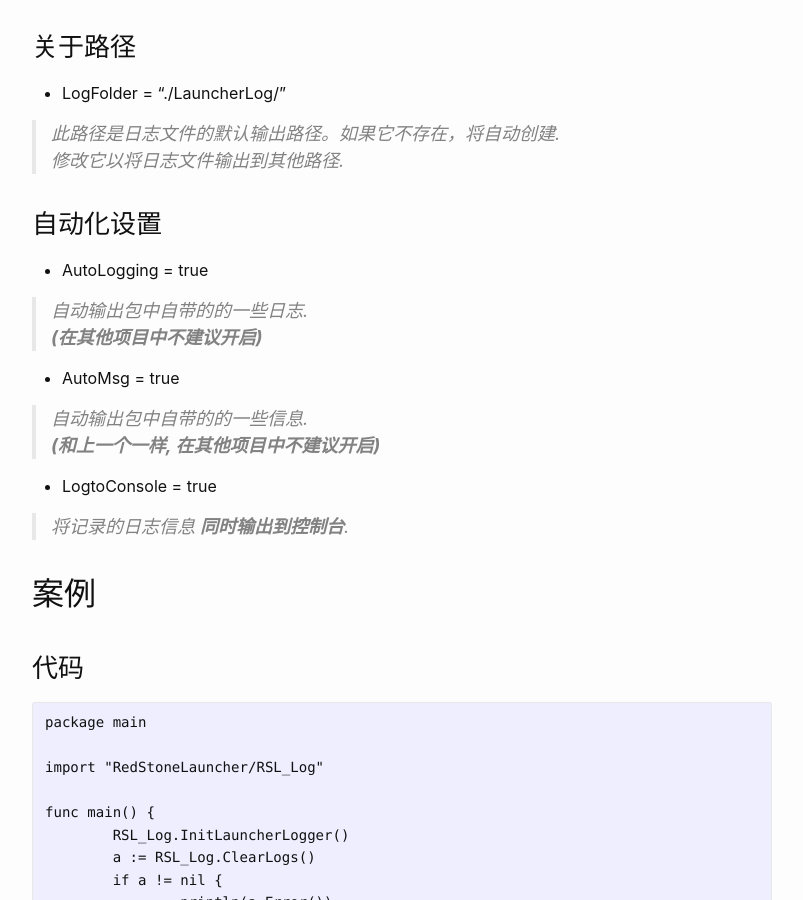
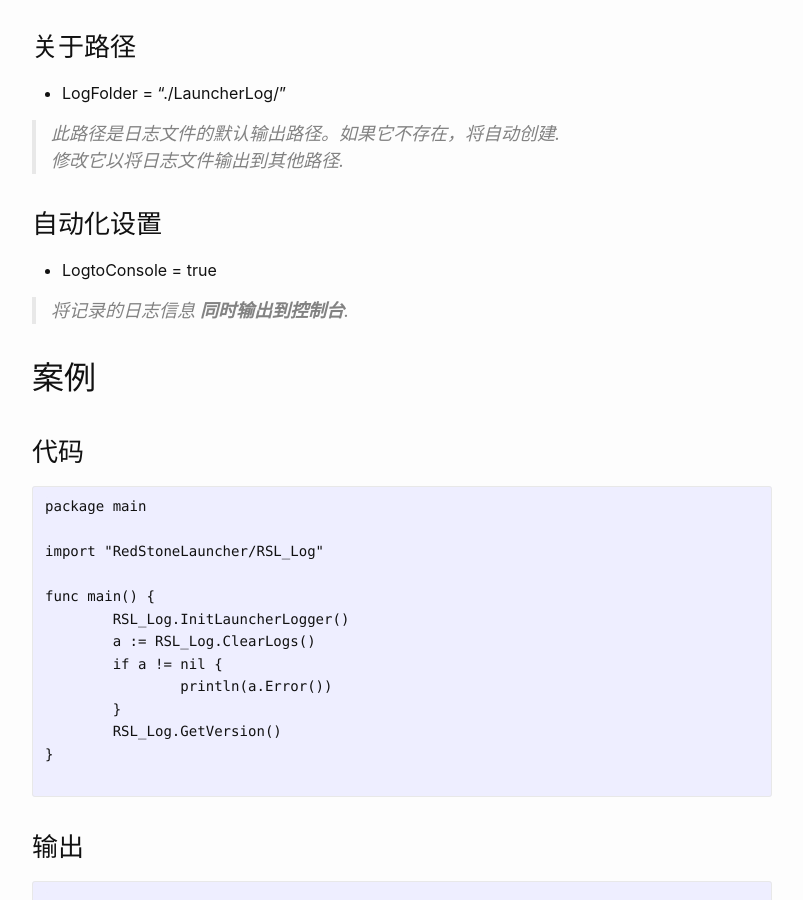
Before and after one commit to TimeOoout/TimeOoout.github.io, a Jekyll site: the page built from _posts/2022-10-19-RSL_ Log-中文文档.md, in a window 1280 px wide and 900 px high, scrolled down 1688 px. Shown: the whole window, without its empty margins (238-1041 px from the left). Built offline with Jekyll 4.4.1, drawn with Linux system fonts in a browser that asks for light colours.

Commit message:
Update - RSL_Log

```diff
--- a/_posts/2022-10-19-RSL_ Log-中文文档.md
+++ b/_posts/2022-10-19-RSL_ Log-中文文档.md
@@ -86,21 +86,6 @@ categories: misc
 
 ### 自动化设置
 
-
-* AutoLogging = true
-
-
-> 自动输出包中自带的的一些日志. \
-> **(在其他项目中不建议开启)**
-
-
-* AutoMsg = true
-
-
-> 自动输出包中自带的的一些信息. \
-> **(和上一个一样, 在其他项目中不建议开启)**
-
-
 * LogtoConsole = true
 
 
```
Also changed, not shown: _posts/2022-10-19-RSL_ Log-Package-Documentation .md (+0 -14 lines).
